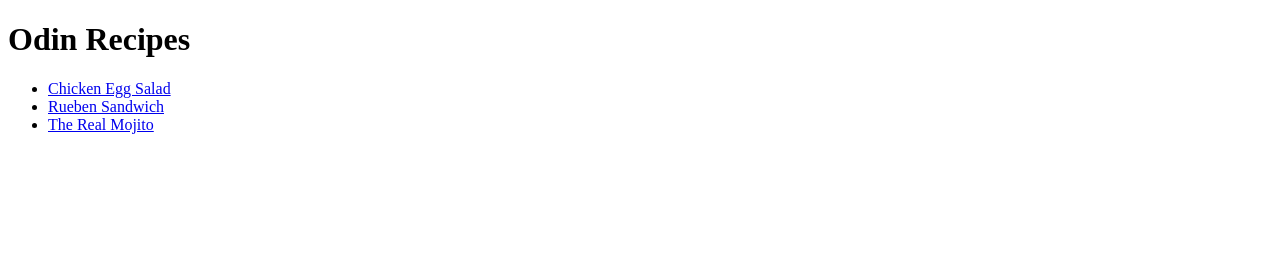
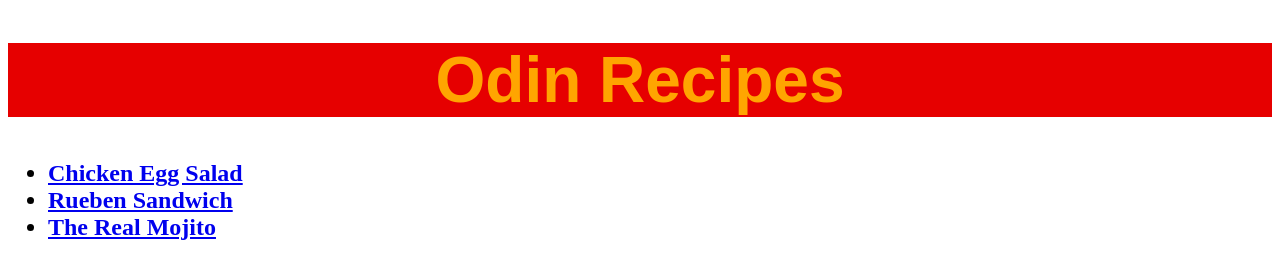
Before and after one commit to EddieChihwai/odin-recipes, a plain HTML site: page index.html in a window 1280 px wide. Drawn offline with Linux system fonts and the light colour scheme.

Commit message:
#update the color backgrounds

```diff
--- a/index.html
+++ b/index.html
@@ -4,13 +4,15 @@
     <meta charset="UTF-8">
     <meta name="viewport" content="width=device-width, initial-scale=1.0">
     <title>Odin Recipes</title>
+    <link rel="stylesheet" href="styles.css" />
 </head>
 <body>
-    <h1>Odin Recipes</h1>
-    <ul>
+   <div> <h1>Odin Recipes</h1> </div>
+    <ul><h2>
        <li><a href="recipes/chicken_egg_salad.html">Chicken Egg Salad</a></li>
        <li><a href="recipes/reuben_sandwich.html">Rueben Sandwich</a></li>
        <li><a href="recipes/the_real_mojito.html">The Real Mojito</a></li>
+    </h2>
     </ul>
 
 </body>
--- /dev/null
+++ b/styles.css
@@ -0,0 +1,17 @@
+div {
+    background-color: rgba(230, 0, 0, 1.0);
+    font-family: Arial, Helvetica, sans-serif;
+    color: orange;
+    font-size: 32px;
+    text-align: center;
+    font-weight: bold;
+}
+ h2{
+    color: black;
+    font-size: 24px;
+    text-align:left;
+    font-weight: bold;
+}
+.img {
+    width: 300px; height: auto;
+}
```
Also changed, not shown: recipes/chicken_egg_salad.html (+2 -2 lines), recipes/reuben_sandwich.html (+1 -1 lines), recipes/the_real_mojito.html (+1 -1 lines).
